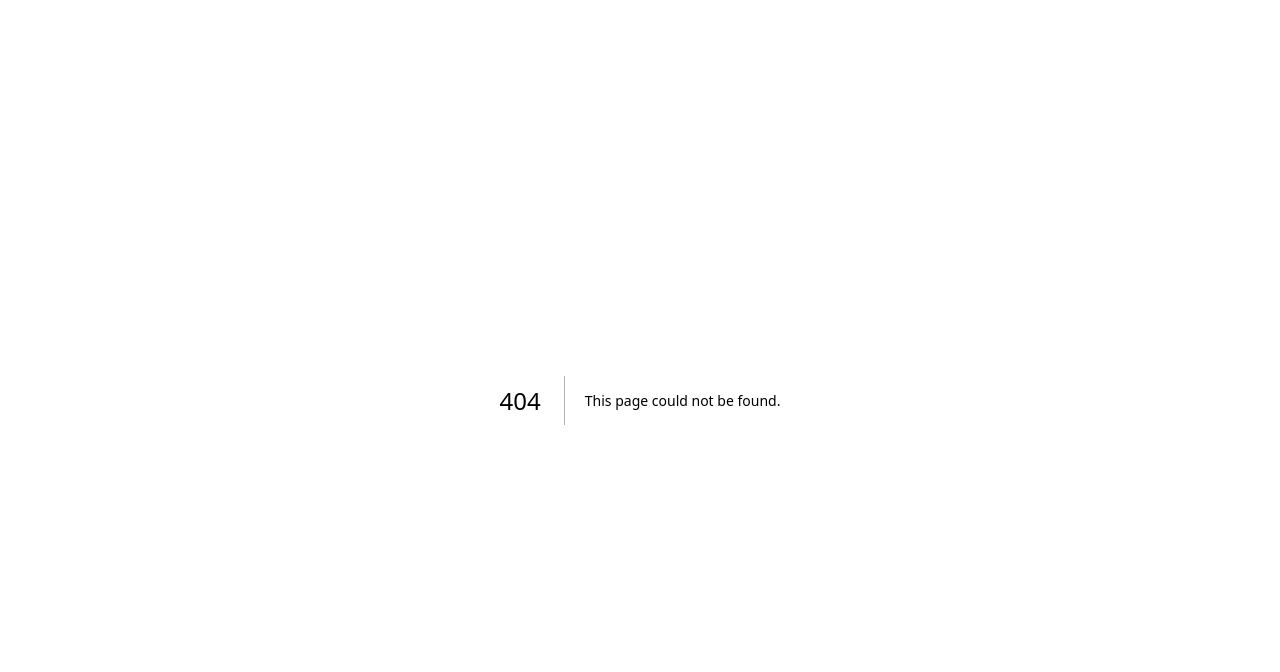
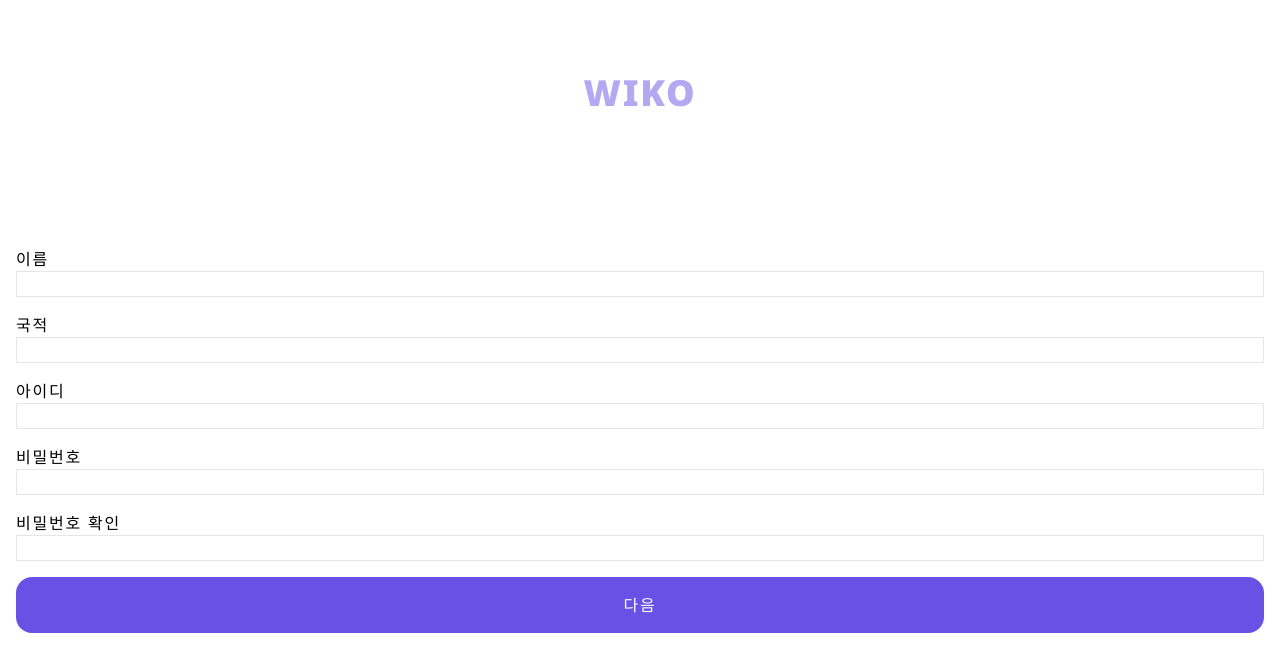
Before and after one commit to 10Mwon/wiko-fe, a Next.js app: page /signup in a window 1280 px wide. Before the commit this address had no page. Shown: the top 672 px of the page. Built offline with nearby package versions, Linux system fonts and the light colour scheme.

Commit message:
[FEAT] : React-Hook-from 설계 #6

```diff
--- a/package.json
+++ b/package.json
@@ -12,7 +12,9 @@
     "lucide-react": "^0.474.0",
     "next": "15.1.6",
     "react": "^19.0.0",
-    "react-dom": "^19.0.0"
+    "react-dom": "^19.0.0",
+    "react-hook-form": "^7.54.2",
+    "zod": "^3.24.1"
   },
   "devDependencies": {
     "@eslint/eslintrc": "^3",
--- a/src/app/(auth)/signin/page.tsx
+++ b/src/app/(auth)/signin/page.tsx
@@ -1,16 +1,16 @@
-import SignInForm from "@/components/forms/SignInForm";
+import SignInForm from "@/components/forms/auth/SignInForm";
 import Link from "next/link";
 
 function page() {
   return (
-    <div className=" tracking-[0.1125rem] text-white px-4">
+    <div className="tracking-[0.1125rem] text-white px-4">
       <h1 className="text-4xl pt-[4.56rem] pb-[8.37rem] text-center font-[900]">
         WIKO
       </h1>
       <SignInForm />
       <hr className="mt-16" />
       <Link className="flex justify-center pt-4" href={"/signup"}>
-        개인 회원가입
+        회원가입
       </Link>
     </div>
   );
--- /dev/null
+++ b/src/app/(auth)/signup/page.tsx
@@ -0,0 +1,12 @@
+import SignUpForm from "@/components/forms/auth/SignUpForm";
+
+export default function Page() {
+  return (
+    <div className="tracking-[0.1125rem] text-black px-4">
+      <h1 className="text-4xl pt-[4.56rem] text-wikoBlue text-opacity-50 pb-[8.37rem] text-center font-[900]">
+        WIKO
+      </h1>
+      <SignUpForm></SignUpForm>
+    </div>
+  );
+}
--- /dev/null
+++ b/src/components/forms/auth/SignUpForm.tsx
@@ -0,0 +1,85 @@
+"use client";
+import CustomInput from "@/components/ui/input/CustomInput";
+import { useForm } from "react-hook-form";
+
+export type FormValues = {
+  name: string;
+  nation: string;
+  id: string;
+  password: string;
+  passwordConfirm: string;
+  birth: string;
+  phone: string;
+  email: string;
+  address: string;
+  visa: string;
+};
+
+export default function SignUpForm() {
+  const {
+    register,
+    handleSubmit,
+    formState: { errors },
+  } = useForm<FormValues>();
+
+  return (
+    <form className="flex flex-col gap-4 " onSubmit={handleSubmit(console.log)}>
+      <CustomInput
+        label="이름"
+        name="name"
+        register={register}
+        rules={{
+          required: "이름을 입력해주세요",
+        }}
+      />
+      {errors.name && (
+        <p className="-mt-4 text-xs text-red-500">{errors.name.message}</p>
+      )}
+
+      <CustomInput
+        label="국적"
+        name="nation"
+        register={register}
+        rules={{
+          required: "국적을 입력해주세요",
+        }}
+      />
+      <CustomInput
+        label="아이디"
+        name="id"
+        register={register}
+        rules={{
+          required: "아이디를 입력해주세요",
+          pattern: {
+            value: /^[a-z0-9]{6,16}$/,
+            message: "아이디는 6-16자의 소문자, 숫자, -,_만 가능합니다",
+          },
+        }}
+      />
+      {errors.id && (
+        <p className="-mt-4 text-xs text-red-500">{errors.id.message}</p>
+      )}
+
+      <CustomInput
+        label="비밀번호"
+        name="password"
+        type="password"
+        register={register}
+        rules={undefined}
+      />
+      <CustomInput
+        label="비밀번호 확인"
+        name="passwordConfirm"
+        type="password"
+        register={register}
+        rules={undefined}
+      />
+      {errors.password && (
+        <p className="-mt-4 text-xs text-red-500">{errors.password.message}</p>
+      )}
+      <button className="w-full rounded-2xl p-4 text-white bg-wikoBlue">
+        다음
+      </button>
+    </form>
+  );
+}
--- /dev/null
+++ b/src/components/ui/input/CustomInput.tsx
@@ -0,0 +1,30 @@
+"use client";
+import { FormValues } from "@/components/forms/auth/SignUpForm";
+import { RegisterOptions, UseFormRegister } from "react-hook-form";
+
+type InputProps = {
+  label: string;
+  name: keyof FormValues;
+  register?: UseFormRegister<FormValues>;
+  type?: string;
+  rules?: RegisterOptions<FormValues>;
+};
+
+export default function CustomInput({
+  label,
+  name,
+  register,
+  type = "text",
+  rules,
+}: InputProps) {
+  return (
+    <label className="flex flex-col">
+      {label}
+      <input
+        className="border 1px solid"
+        {...(register && register(name, rules))}
+        type={type}
+      />
+    </label>
+  );
+}
```
Also changed, not shown: src/app/(auth)/signin/layout.tsx (renamed from src/app/(auth)/layout.tsx), src/components/forms/auth/SignInForm.tsx (renamed from src/components/forms/SignInForm.tsx), 1 other file (tests, documents, lock files or other folders).
